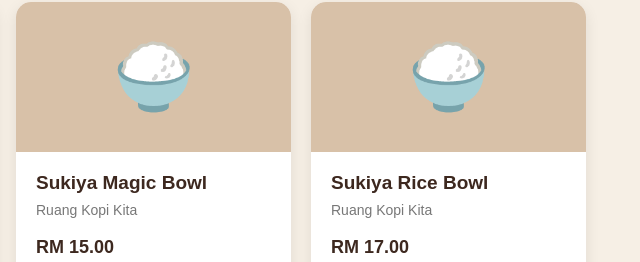
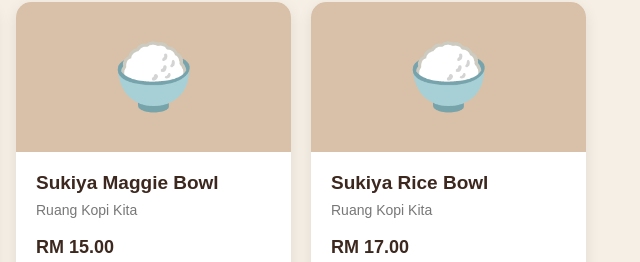
Before and after one commit to m-8834019-debug/ruang-kopi-kita, a plain HTML site: page index.html in a window 1280 px wide. Shown: the part 3236-3498 px from the top of the page, 634-1274 px from the left. Drawn offline with Linux system fonts and the light colour scheme.

Commit message:
Update index.html

```diff
--- a/index.html
+++ b/index.html
@@ -851,7 +851,7 @@
 
 {
     category: "rice",
-    name: "Sukiya Magic Bowl",
+    name: "Sukiya Maggie Bowl",
     icon: "🍚",
     prices: {
         Regular: 15
```
